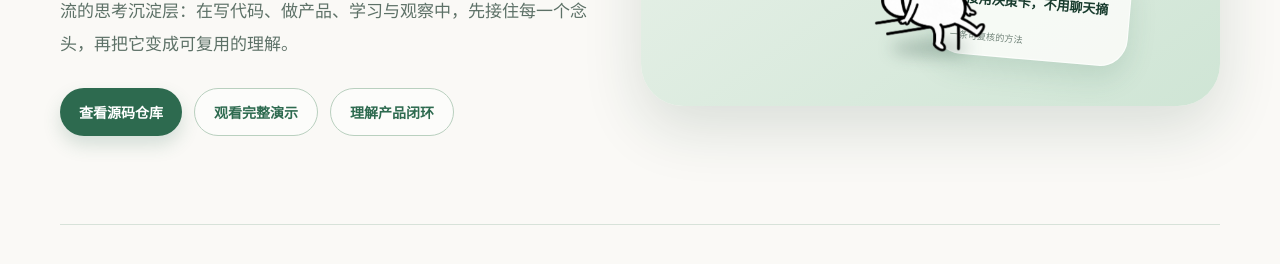
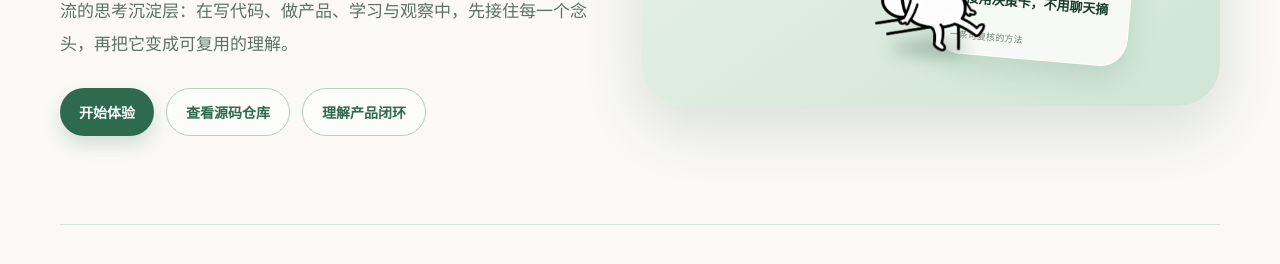
Before and after one commit to Tracehackthon/trace_backend, a plain HTML site: page index.html in a window 1280 px wide. Shown: the part 536-800 px from the top of the page. Drawn offline with Linux system fonts and the light colour scheme.

Commit message:
Hero CTA to /app

```diff
--- a/index.html
+++ b/index.html
@@ -21,8 +21,8 @@
             <h1>让每个一闪而过的判断，<em>成为你的长期能力。</em></h1>
             <p class="lede">TRACE 不是预测你会成为谁，也不是替你规划人生。它是贴着真实工作流的思考沉淀层：在写代码、做产品、学习与观察中，先接住每一个念头，再把它变成可复用的理解。</p>
             <div class="hero-actions">
-              <a class="primary" href="https://github.com/Tracehackthon/trace_backend" target="_blank" rel="noopener">查看源码仓库</a>
-              <a class="secondary" href="#demo">观看完整演示</a>
+              <a class="primary" href="./app/">开始体验</a>
+              <a class="secondary" href="https://github.com/Tracehackthon/trace_backend" target="_blank" rel="noopener">查看源码仓库</a>
               <a class="secondary" href="#how">理解产品闭环</a>
             </div>
           </div>
```
